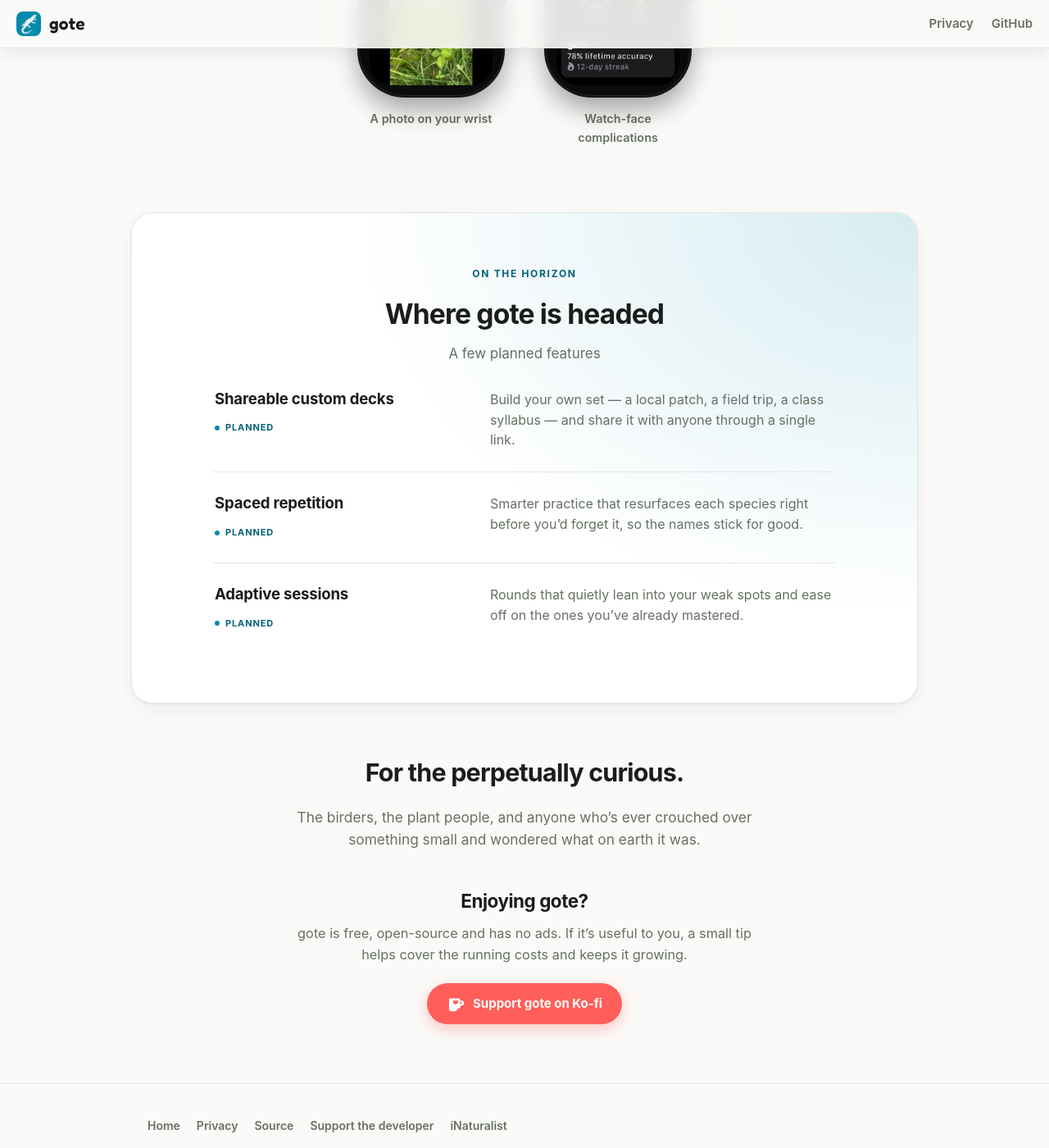
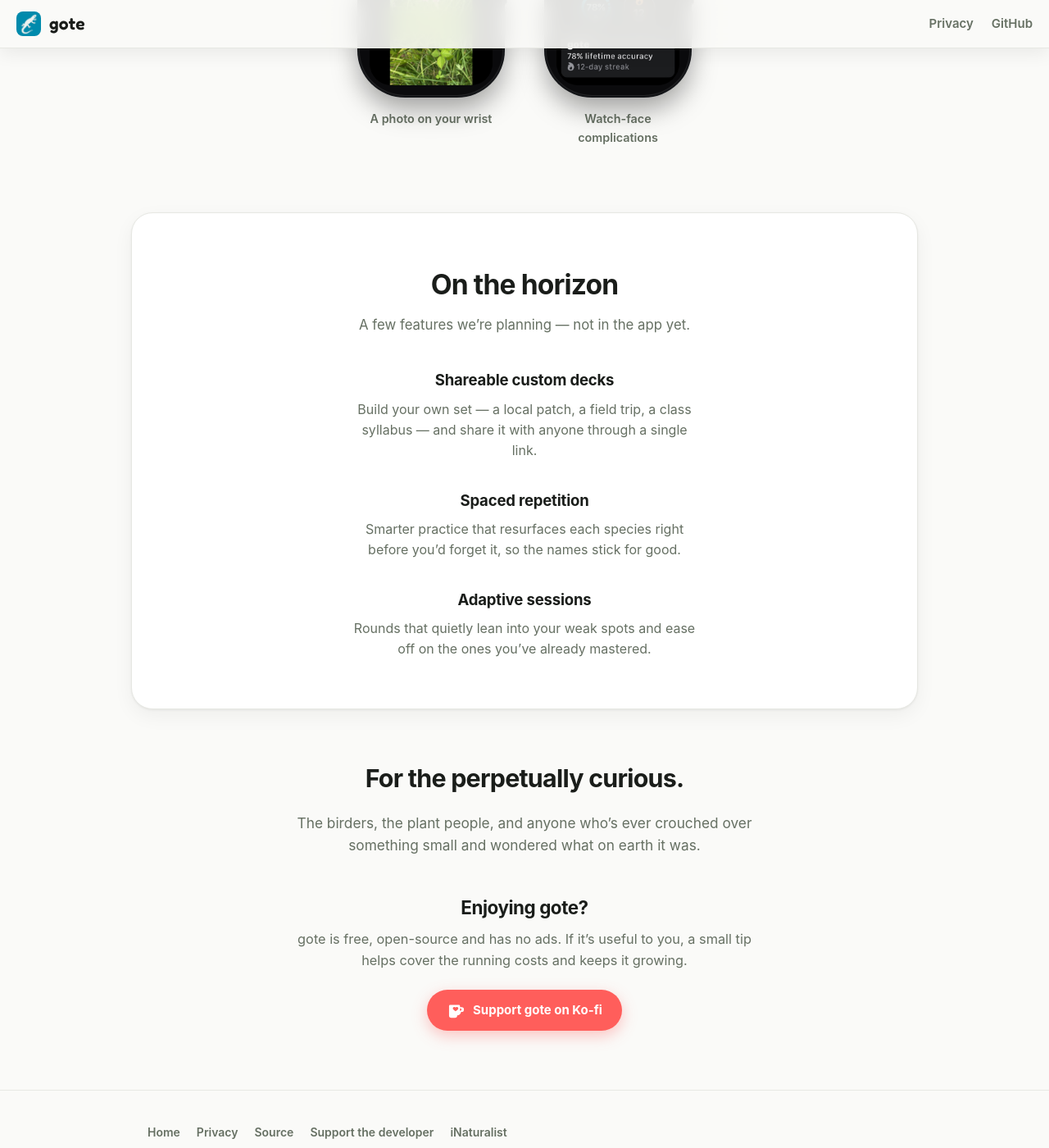
Before and after one commit to turbolya/gote, a Jekyll site: the page built from index.html, in a window 1280 px wide and 1400 px high, scrolled down 3793 px. Shown: the whole window at 82% size. Built offline with Jekyll 4.4.1, drawn with Linux system fonts in a browser that asks for light colours.

Commit message:
Distill the roadmap card to essence
Strip the On-the-horizon panel of repetition and decoration:
- Collapse three stacked header lines (eyebrow + h2 + lead) that all
  said the same thing into one heading plus a single honest line that
  carries the planned/not-yet label once for the whole card.
- Drop the three repeated Planned tags and their dots (the section line
  labels all items), the hairline dividers, and the two-column grid.
- Flatten the panel: remove the decorative radial brand tint, leaving a
  plain card that simply sets planned features apart from the live ones.
- Let the three items breathe as a centered stack; remove now-dead CSS
  (.eyebrow, .plan-tag, plan-title wrapper, grid/divider/mobile rules).

Keeps all feature copy and the required planned labeling. The staggered
reveal-on-scroll still fires.

Co-Authored-By: Claude Opus 4.8 <noreply@anthropic.com>

```diff
--- a/index.html
+++ b/index.html
@@ -214,56 +214,25 @@ title: false
     .wshot figure { border-radius: 26px; }
   }
 
-  /* roadmap — upcoming features, in a brand-tinted panel */
+  /* roadmap — a spare panel of planned features, set apart from the live ones */
   .roadmap { max-width: 1000px; margin: 80px auto 0; padding: 0 20px; }
   .roadmap-inner {
     border-radius: 26px;
     padding: clamp(34px, 5vw, 60px);
-    background:
-      radial-gradient(130% 150% at 100% 0%, color-mix(in srgb, var(--brand) 16%, transparent) 0%, transparent 55%),
-      var(--card);
+    background: var(--card);
     border: 1px solid var(--border);
     box-shadow: var(--shadow);
     text-align: center;
   }
-  .roadmap .eyebrow {
-    display: inline-block; font-size: 12px; font-weight: 700;
-    letter-spacing: .14em; text-transform: uppercase;
-    color: var(--brand-strong); margin: 0 0 12px;
-  }
   .roadmap h2 { font-size: clamp(1.6rem, 3.6vw, 2.1rem); letter-spacing: -.025em; margin: 0 0 10px; }
-  .roadmap .lead { color: var(--muted); font-size: 1.06rem; max-width: 46ch; margin: 0 auto 26px; line-height: 1.5; }
-  /* An editorial list, not a grid of sub-cards: each item is a hairline-ruled
-     row with the feature on the left and its description on the right. */
+  .roadmap .lead { color: var(--muted); font-size: 1.05rem; max-width: 40ch; margin: 0 auto 40px; line-height: 1.5; }
   .plan-grid {
     list-style: none; padding: 0;
-    text-align: left; max-width: 760px; margin: 0 auto;
+    max-width: 540px; margin: 0 auto;
+    display: grid; gap: 34px;
   }
-  .plan {
-    display: grid;
-    grid-template-columns: minmax(0, 0.82fr) minmax(0, 1.18fr);
-    gap: clamp(14px, 4vw, 44px);
-    align-items: start;
-    padding: 26px 2px;
-    border-top: 1px solid var(--border);
-  }
-  .plan:first-child { border-top: 0; padding-top: 4px; }
-  .plan h3 { margin: 0 0 10px; font-size: 1.16rem; letter-spacing: -.01em; line-height: 1.2; }
-  .plan p { margin: 0; color: var(--muted); font-size: 1rem; line-height: 1.55; }
-  .plan-tag {
-    display: inline-flex; align-items: center; gap: 7px;
-    font-size: 11px; font-weight: 700; letter-spacing: .08em; text-transform: uppercase;
-    color: var(--brand-strong);
-  }
-  .plan-tag::before {
-    content: ""; flex: none; width: 6px; height: 6px;
-    border-radius: 50%; background: var(--brand);
-  }
-  @media (max-width: 640px) {
-    .plan { grid-template-columns: 1fr; gap: 10px; padding: 22px 2px; }
-    .plan:first-child { padding-top: 0; }
-    .plan h3 { margin-bottom: 8px; }
-  }
+  .plan h3 { margin: 0 0 8px; font-size: 1.16rem; letter-spacing: -.01em; }
+  .plan p { margin: 0 auto; max-width: 42ch; color: var(--muted); font-size: 1rem; line-height: 1.55; }
 
   .closer {
     text-align: center;
@@ -524,29 +493,19 @@ title: false
 
 <section class="roadmap">
   <div class="roadmap-inner qfade">
-    <span class="eyebrow">On the horizon</span>
-    <h2>Where gote is headed</h2>
-    <p class="lead">A few planned features</p>
+    <h2>On the horizon</h2>
+    <p class="lead">A few features we’re planning — not in the app yet.</p>
     <ul class="plan-grid">
       <li class="plan">
-        <div class="plan-title">
-          <h3>Shareable custom decks</h3>
-          <span class="plan-tag">Planned</span>
-        </div>
+        <h3>Shareable custom decks</h3>
         <p>Build your own set — a local patch, a field trip, a class syllabus — and share it with anyone through a single link.</p>
       </li>
       <li class="plan">
-        <div class="plan-title">
-          <h3>Spaced repetition</h3>
-          <span class="plan-tag">Planned</span>
-        </div>
+        <h3>Spaced repetition</h3>
         <p>Smarter practice that resurfaces each species right before you’d forget it, so the names stick for good.</p>
       </li>
       <li class="plan">
-        <div class="plan-title">
-          <h3>Adaptive sessions</h3>
-          <span class="plan-tag">Planned</span>
-        </div>
+        <h3>Adaptive sessions</h3>
         <p>Rounds that quietly lean into your weak spots and ease off on the ones you’ve already mastered.</p>
       </li>
     </ul>
```
